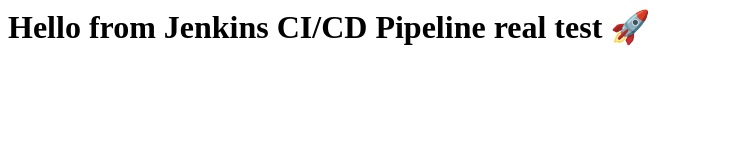
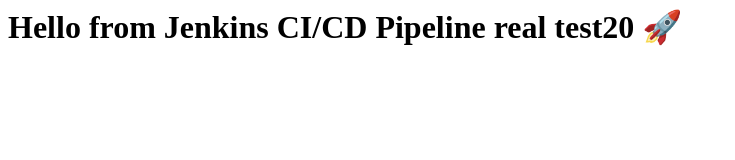
Before and after one commit to firozahmed9999/myfirstpipeline, a plain HTML site: page index.html in a window 1280 px wide. Shown: the whole page, without its empty margins (0-735 px from the left). Drawn offline with Linux system fonts and the light colour scheme.

Commit message:
Update index.html

```diff
--- a/index.html
+++ b/index.html
@@ -1 +1 @@
-<h1>Hello from Jenkins CI/CD Pipeline real test 🚀</h1>
+<h1>Hello from Jenkins CI/CD Pipeline real test20 🚀</h1>
```
